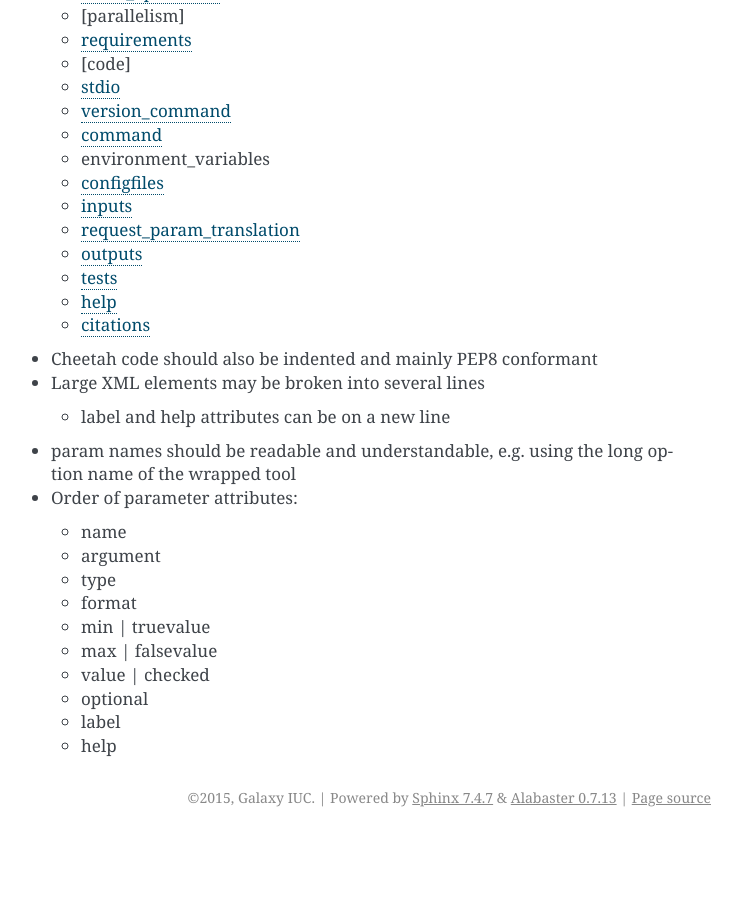
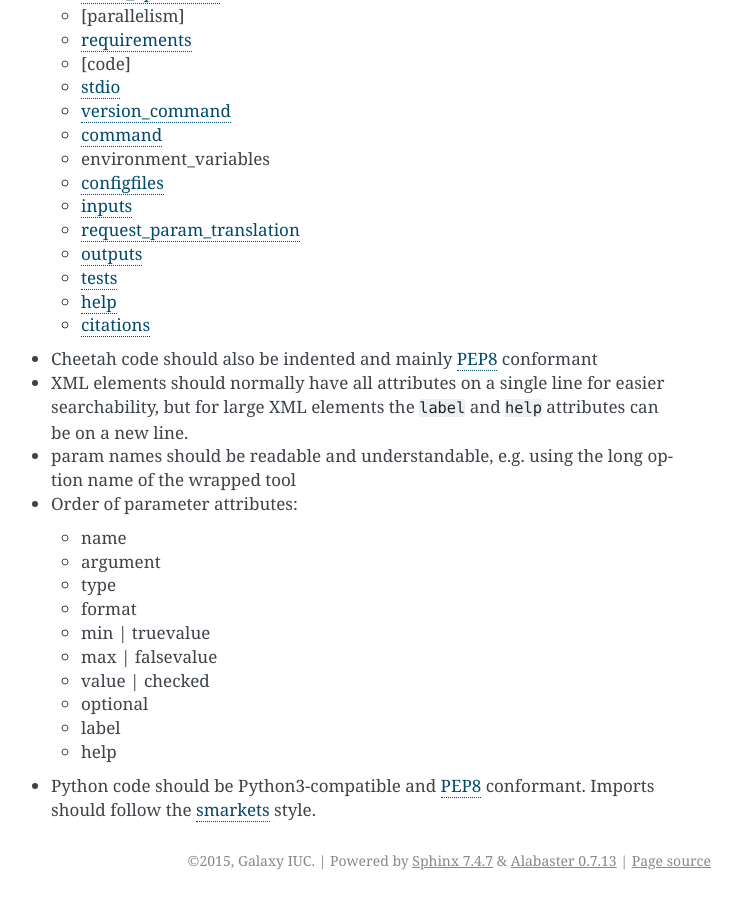
Before and after one commit to galaxy-iuc/standards, a Sphinx documentation site: the page built from docs/best_practices/tool_xml.rst, in a window 1280 px wide and 900 px high, scrolled down 5285 px. Shown: the whole window, without its empty margins (399-1141 px from the left). Built offline with Sphinx 7.4.7, drawn with Linux system fonts in a browser that asks for light colours; before the commit the page ends 6122 px from its top, so only the background shows below that; some of the changed text lies outside the part shown.

Commit message:
Clarifications to coding style
We have been enforcing these for a while:
- Python coding style
- only `label` and `help` optionally on separate lines

```diff
--- a/docs/best_practices/tool_xml.rst
+++ b/docs/best_practices/tool_xml.rst
@@ -235,8 +235,8 @@ source.
 Datatypes
 ---------
 
-For now, the recommended practice is to push new datatypes to the `Galaxy`_
-repository.
+For now, the recommended practice is to push new datatypes to the
+`Galaxy repository`_.
 
 Data Managers
 -------------
@@ -268,10 +268,10 @@ Coding Style
   * `help`_
   * `citations`_
 
-* Cheetah code should also be indented and mainly PEP8 conformant
-* Large XML elements may be broken into several lines
-
-  * label and help attributes can be on a new line
+* Cheetah code should also be indented and mainly `PEP8`_ conformant
+* XML elements should normally have all attributes on a single line for easier
+  searchability, but for large XML elements the ``label`` and ``help``
+  attributes can be on a new line.
 
 * param names should be readable and understandable, e.g. using the long option name of the wrapped tool
 * Order of parameter attributes:
@@ -286,6 +286,9 @@ Coding Style
   * optional
   * label
   * help
+
+* Python code should be Python3-compatible and `PEP8`_ conformant. Imports should
+  follow the `smarkets`_ style.
 
 .. _description: https://docs.galaxyproject.org/en/latest/dev/schema.html#tool-description
 .. _macros: https://docs.galaxyproject.org/en/latest/dev/schema.html#tool-macros
@@ -304,4 +307,6 @@ Coding Style
 .. _citations: https://docs.galaxyproject.org/en/latest/dev/schema.html#tool-citations
 .. _bedtools: http://bedtools.readthedocs.org/en/latest/content/tools/slop.html
 .. _slop: https://github.com/galaxyproject/tools-iuc/blob/master/tools/bedtools/slopBed.xml
-.. _Galaxy: https://github.com/galaxyproject/galaxy
+.. _Galaxy repository: https://github.com/galaxyproject/galaxy
+.. _PEP8: https://www.python.org/dev/peps/pep-0008/
+.. _smarkets: https://github.com/PyCQA/flake8-import-order/blob/master/tests/test_cases/complete_smarkets.py
```
